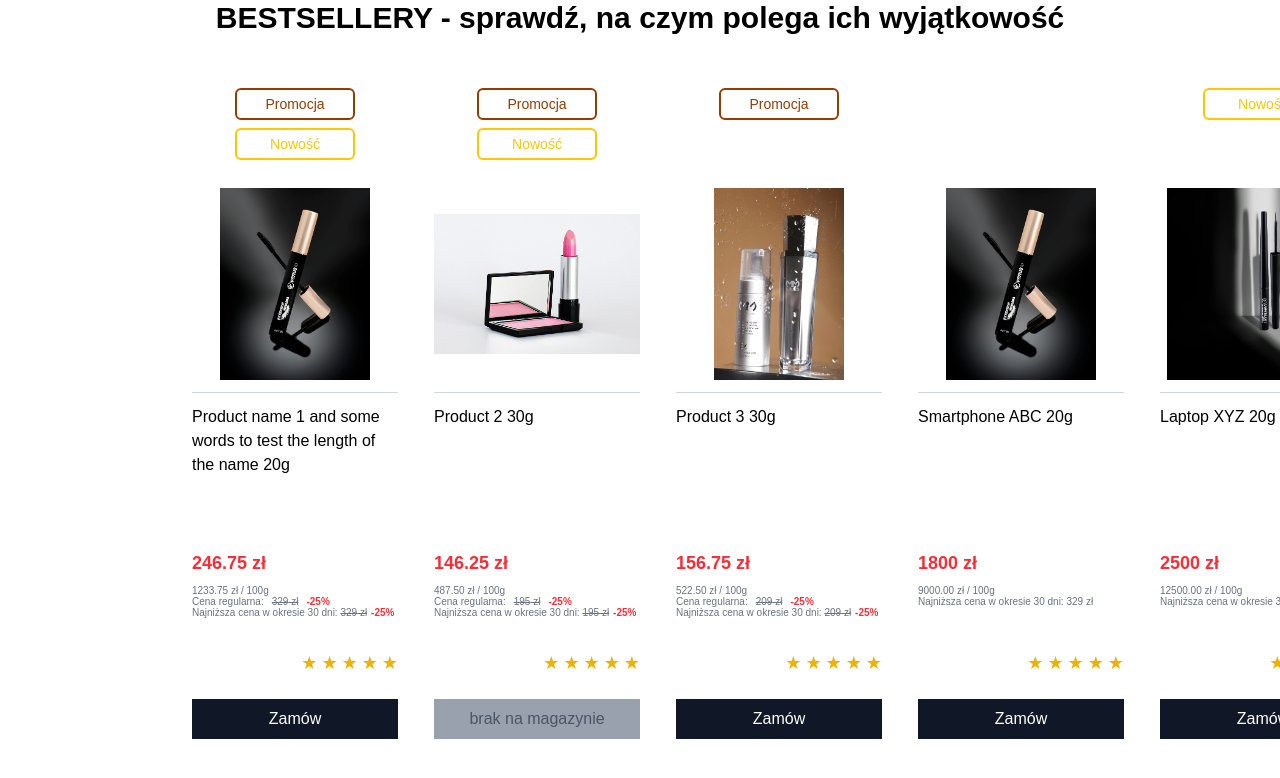
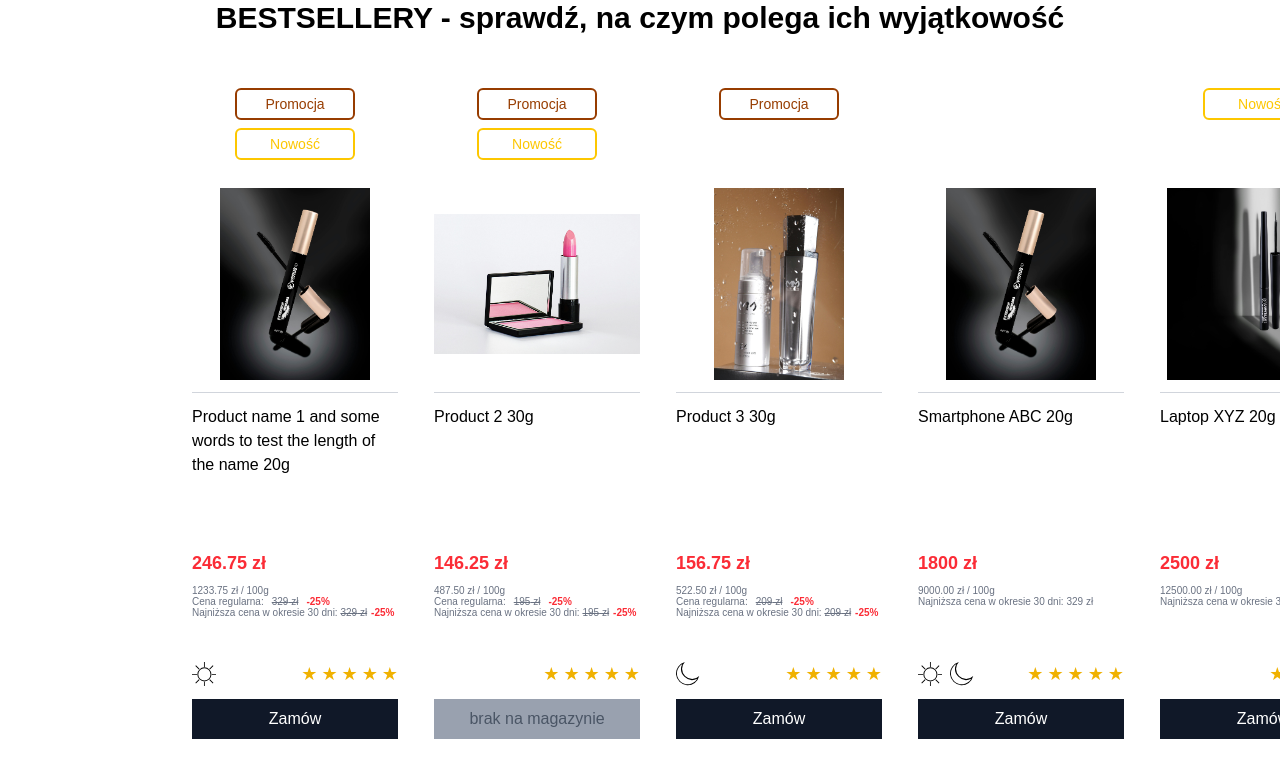
Before and after one commit to mateuszbakMovecloser/next-practice, a Next.js app: page / in a window 1280 px wide. Shown: the top 778 px of the page. Built offline with nearby package versions, Linux system fonts and the light colour scheme.

Commit message:
dodano do productslot pore uzywania produktu

```diff
--- a/app/MockData/MockProducts.ts
+++ b/app/MockData/MockProducts.ts
@@ -14,6 +14,7 @@ export const mockProducts: ProductInterface[] = [
     grams:20,
     tags: ["Promocja", "Nowość"],
     quantity: 100,
+    timeOfDay: ["day"],
   },
   {
     id: "2",
@@ -28,6 +29,7 @@ export const mockProducts: ProductInterface[] = [
     grams: 30,
     tags: ["Promocja", "Nowość"],
     quantity: 0,
+    timeOfDay: [],
   },
   {
     id: "3",
@@ -42,6 +44,7 @@ export const mockProducts: ProductInterface[] = [
     grams: 30,
     tags: ["Promocja"],
     quantity: 100,
+    timeOfDay: ["night"],
   },
   {
     id: "4",
@@ -56,6 +59,7 @@ export const mockProducts: ProductInterface[] = [
     grams:20,
     tags: ["Nowość"],
     quantity: 100,
+    timeOfDay: []
   },
   {
     id: "5",
@@ -70,5 +74,6 @@ export const mockProducts: ProductInterface[] = [
     grams:20,
     tags: [],
     quantity: 100,
+    timeOfDay: ["day","night"],
   }
 ];
--- a/app/components/ProductSlot.tsx
+++ b/app/components/ProductSlot.tsx
@@ -4,6 +4,7 @@ import PriceComponent from "./PriceComponent";
 import StarRating from "./StarRating";
 import TagComponent from "./tagComponent";
 import ButtonComponent from "./buttonComponent";
+import TimeOfDay from "./timeOfDay";
 
 export default function ProductSlot({Product}: {Product: ProductInterface}) {
 
@@ -34,10 +35,13 @@ export default function ProductSlot({Product}: {Product: ProductInterface}) {
          />
         </div>
 
-        <div className="min-h-[50px]">
+        <div className="flex items-center justify-between min-h-[50px]">
+            <TimeOfDay
+              timeOfDay={Product.timeOfDay}
+              />
             <StarRating
-              opinions={Product.rating}
-              />
+                opinions={Product.rating}
+            />
         </div>
         <ButtonComponent
           text="Zamów"
--- a/app/components/buttonComponent.tsx
+++ b/app/components/buttonComponent.tsx
@@ -10,7 +10,6 @@ export default function ButtonComponent({text, quantity}: buttonComponentInterfa
         e.stopPropagation();
 
         if (!isDisabled) {
-            // Przekierowanie na stronę zamawiania
             router.push(`/order`);
         }
     };
--- /dev/null
+++ b/app/components/timeOfDay.tsx
@@ -0,0 +1,43 @@
+export default function TimeOfDay({timeOfDay}: {timeOfDay: string[]}) {
+    if(!timeOfDay || !Array.isArray(timeOfDay)) {
+        return null;
+    }
+
+    const day = timeOfDay.includes("day");
+    const night = timeOfDay.includes("night");
+
+    return (
+        <div className="flex gap-2 text-black">
+            {day && (
+                <svg
+                    width="24"
+                    height="24"
+                    viewBox="0 0 31 31"
+                    fill="none"
+                    xmlns="http://www.w3.org/2000/svg"
+
+                >
+                    <path d="M15.465 25.536h1.078v6.46h-1.078zM0 15.461h6.467v1.078H0v-1.078zM25.536 15.461h6.468v1.078h-6.468zM26.886 4.321l.762.762-4.507 4.507-.762-.762zM5.121 27.611l-.762-.762 4.507-4.507.762.762-4.507 4.507zM5.122 4.322l4.507 4.507-.762.762L4.36 5.084zM26.887 27.612l-4.507-4.511.762-.762 4.507 4.507z"
+                          fill="currentColor"/>
+                    <path d="M16 6.921a9.085 9.085 0 109.085 9.09A9.085 9.085 0 0016 6.921zm0 16.959a7.874 7.874 0 117.874-7.869A7.883 7.883 0 0116 23.88zM15.465 0h1.078v6.475h-1.078V0z"
+                    fill="currentColor"/>
+
+                </svg>
+            )}
+
+            {night && (
+                <svg
+                    width="24"
+                    height="24"
+                    viewBox="0 0 31 31"
+                    fill="none"
+                    xmlns="http://www.w3.org/2000/svg"
+
+                >
+                    <path d="M8.114 2.64a14.238 14.238 0 0019.323 18.913A14.008 14.008 0 118.114 2.64zM11.387.001A15.2 15.2 0 1030 18.229 13.029 13.029 0 0111.388 0z"
+                          fill="currentColor"/>
+                </svg>
+            )}
+        </div>
+    )
+}
--- a/app/types/productInter.ts
+++ b/app/types/productInter.ts
@@ -11,4 +11,5 @@ export interface ProductInterface {
     grams: number;
     tags: string[];
     quantity: number;
+    timeOfDay: string[];
 }
```
